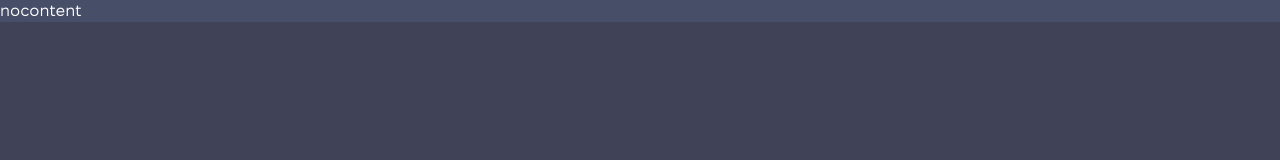
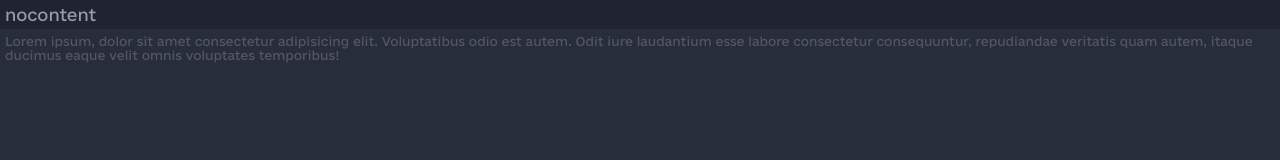
Before and after one commit to dik08razz/dik08razz.github.io, a plain HTML site: page index.html in a window 1280 px wide. Drawn offline with Linux system fonts and the light colour scheme.

Commit message:
ColorScheme

```diff
--- a/index.html
+++ b/index.html
@@ -14,5 +14,6 @@
     <div class="container">
         nocontent
     </div>
+    <p class="text">Lorem ipsum, dolor sit amet consectetur adipisicing elit. Voluptatibus odio est autem. Odit iure laudantium esse labore consectetur consequuntur, repudiandae veritatis quam autem, itaque ducimus eaque velit omnis voluptates temporibus!</p>
 </body>
 </html>
--- a/res/css/main.css
+++ b/res/css/main.css
@@ -1,3 +1,5 @@
+/*Color - 1 181b25, 2 282d3c, t 9a9cab, th 545761, h 202430*/
+
 /* Webfont: MacPawFixelDisplay-Regular */
 @font-face {
     font-family: 'MPFD-Regular';
@@ -7,6 +9,7 @@
     text-rendering: optimizeLegibility;
 }
 
+/* Webfont: e-Ukraine-Regular */
 @font-face {
     font-family: 'e-ukraine-regular';
     src: url('/res/fonts/e-Ukraine/e-Ukraine-Regular.otf') format('opentype'); /* Safari, Android, iOS */
@@ -18,16 +21,23 @@
 * {
     margin: 0;
     padding: 0;
-    background-color: #404258;
-    color: white;
-    font-family: 'MPFD-Regular';
+    background-color: #282d3c;
+    color: #9a9cab;
+    font-family: 'e-ukraine-regular';
 }
 
 .container {
-    background-color: #474e68;
+    background-color: #202430;
     width: 600px;
     min-height: 10px;
     margin-left: auto;
     margin-right: auto;
+    padding: 5px;
     display: flex;
 }
+
+.text {
+    color: #545761;
+    font-size: 12px;
+    padding: 5px;
+}
```
